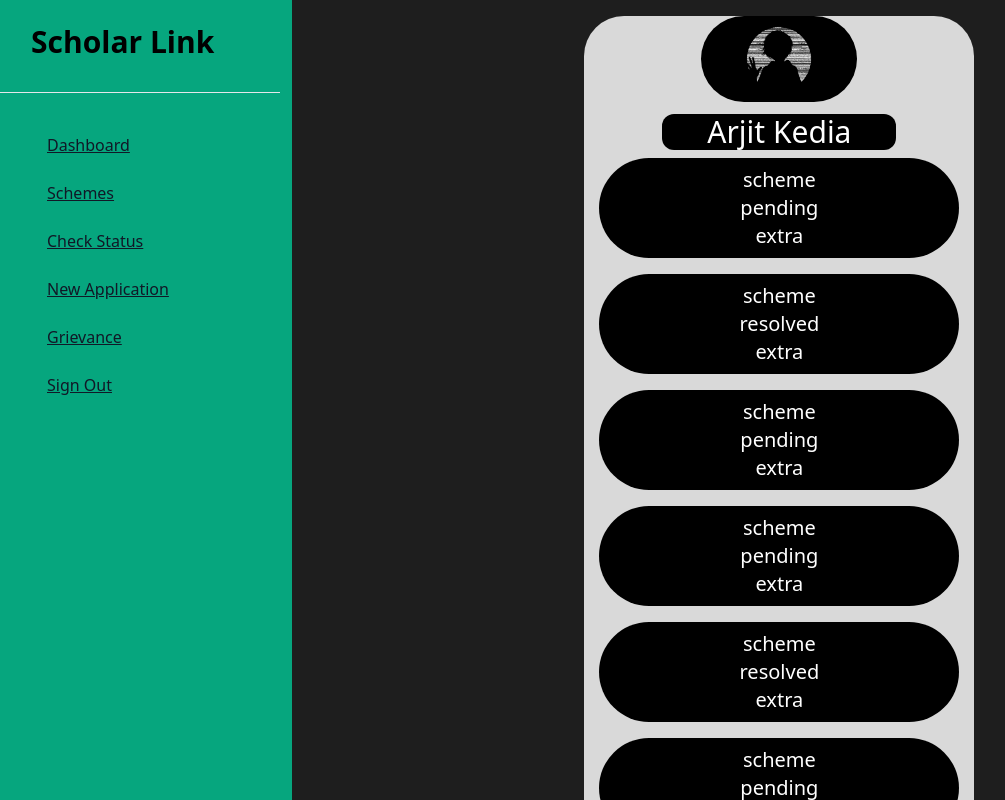
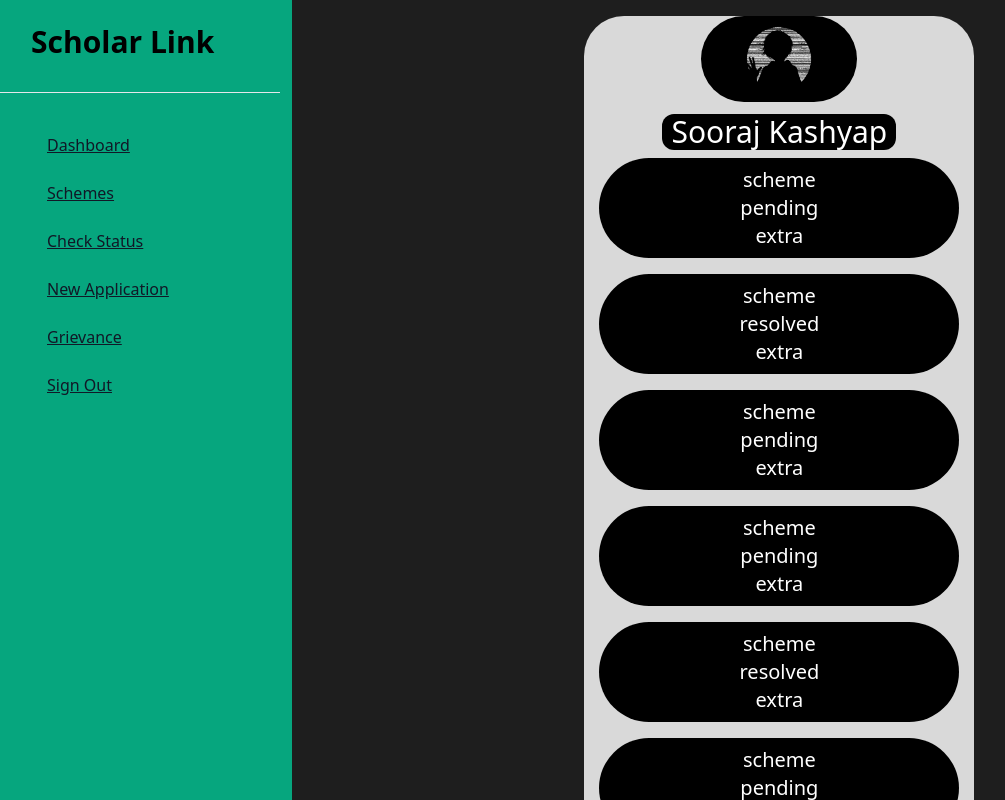
Before and after one commit to status-20X/ScholarLink, a Next.js app in the folder apps/web/: page /DashBoard in a window 1280 px wide. Shown: the whole page, without its empty margins (13-1018 px from the left). Built offline with nearby package versions, Linux system fonts and the light colour scheme.

Commit message:
added confirmation for submission of the application form

```diff
--- a/apps/web/app/Application/page.tsx
+++ b/apps/web/app/Application/page.tsx
@@ -37,6 +37,10 @@ const Application: React.FC = () => {
     (scheme) => scheme.name === selectedScheme
   );
 
+  const handleSubmit = () => {
+    alert("form Submittited Successfully");
+  };
+
   return (
     <>
       <div className="w-full h-screen flex items-center justify-center">
@@ -74,6 +78,7 @@ const Application: React.FC = () => {
             <button
               className="bg-[rgb(6,166,126)] hover:bg-green-700 text-white font-bold py-2 px-4 rounded-2xl  focus:outline-none focus:shadow-outline"
               type="button"
+              onClick={handleSubmit}
             >
               Verify and submit
             </button>
--- a/apps/web/app/DashBoard/page.tsx
+++ b/apps/web/app/DashBoard/page.tsx
@@ -21,7 +21,7 @@ const Dashboard = () => {
           />
         </div>
         <div className="rounded-xl bg-black w-[60%] text-white mt-3 text-center text-3xl">
-          Arjit Kedia
+          Sooraj Kashyap
         </div>
         <DashboardComponent scheme="scheme" status="pending" />
         <DashboardComponent scheme="scheme" status="resolved" />
```
